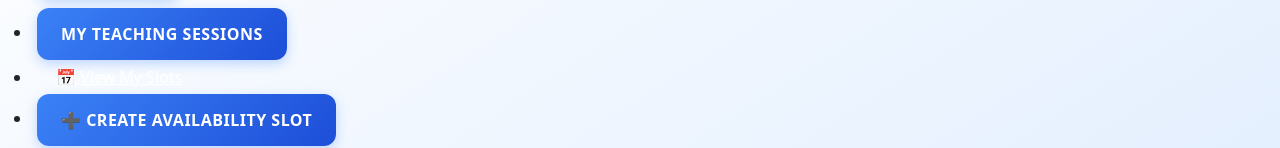
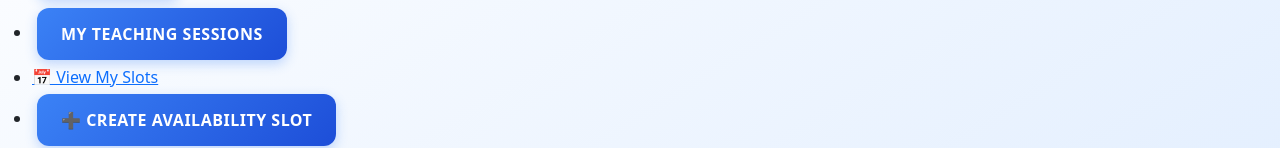
Before and after one commit to Cyfer-ap/Skillify, a React (Vite) app in the folder frontend/: page /teacher/dashboard in a window 1280 px wide. Shown: the part 227-375 px from the top of the page. Built offline with nearby package versions, Linux system fonts and the light colour scheme.

Commit message:
Merged and resolved Conflict

```diff
--- a/frontend/src/pages/TeacherDashboard.jsx
+++ b/frontend/src/pages/TeacherDashboard.jsx
@@ -29,7 +29,7 @@ const TeacherDashboard = () => {
           </Link>
         </li>
         <li>
-          <Link to="/teacher/slots" className="block bg-indigo-600 text-white px-4 py-2 rounded text-center">
+          <Link to="/teacher/slots" className="text-blue-600 underline">
           📅 View My Slots
         </Link>
         </li>
```
